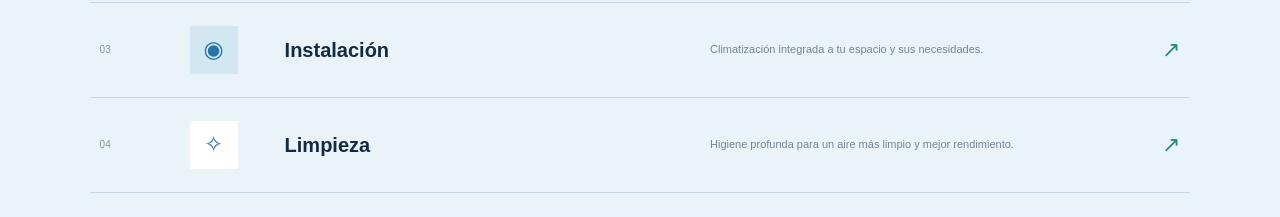
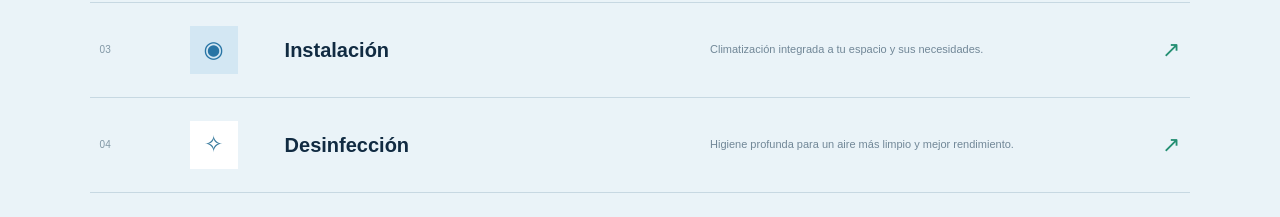
Before and after one commit to tftmicroelectronica-hash/nakamura-air, a Next.js app: page / in a window 1280 px wide. Shown: the part 2180-2397 px from the top of the page. Built offline with nearby package versions, Linux system fonts and the light colour scheme.

Commit message:
Rename cleaning service to disinfection

```diff
--- a/src/app/page.tsx
+++ b/src/app/page.tsx
@@ -6,7 +6,7 @@ const services = [
  {n:"01",name:"Mantenimiento",detail:"Prevención inteligente para extender la vida útil de tus equipos.",color:"mint",symbol:"✳"},
  {n:"02",name:"Reparación",detail:"Diagnóstico y soluciones técnicas con criterio profesional.",color:"coral",symbol:"⌁"},
  {n:"03",name:"Instalación",detail:"Climatización integrada a tu espacio y sus necesidades.",color:"blue",symbol:"◉"},
- {n:"04",name:"Limpieza",detail:"Higiene profunda para un aire más limpio y mejor rendimiento.",color:"ice",symbol:"✧"}
+ {n:"04",name:"Desinfección",detail:"Higiene profunda para un aire más limpio y mejor rendimiento.",color:"ice",symbol:"✧"}
 ];
 const steps=[["01","Escuchamos","Nos cuentas qué necesitas y coordinamos la revisión."],["02","Evaluamos","Revisamos el equipo y encontramos el origen."],["03","Te explicamos","Presentamos opciones claras y recomendaciones."],["04","Lo hacemos","Ejecutamos el servicio y verificamos su funcionamiento."]];
 const heroSlides=[
```
